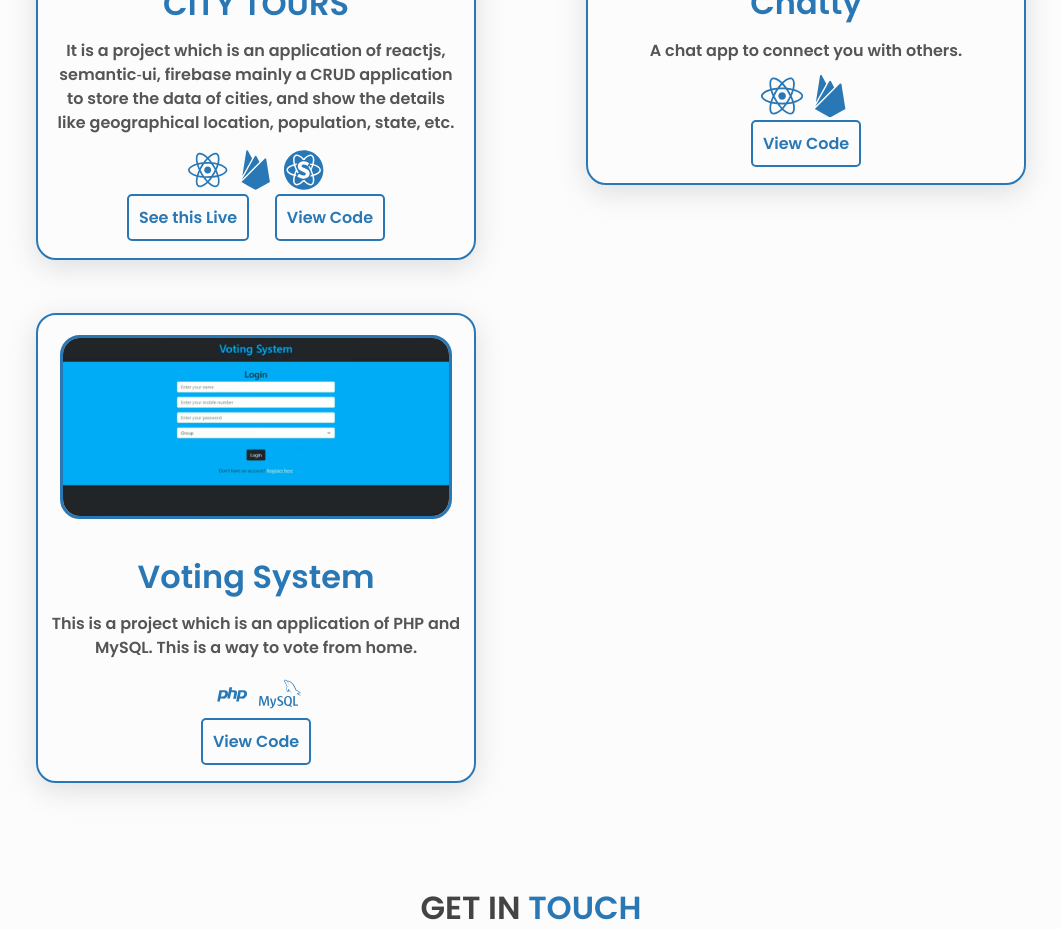
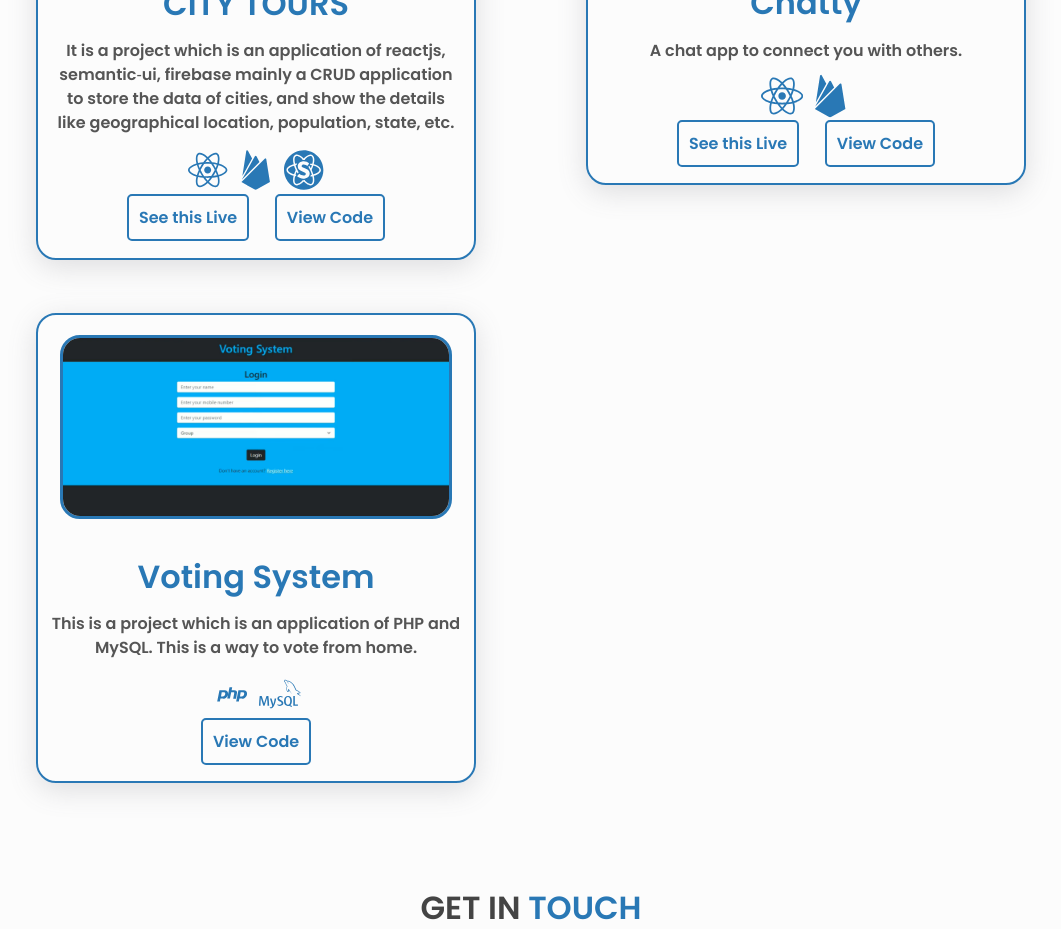
Before and after one commit to Subhransu02/Portfolio, a React (Create React App) app: page / in a window 1280 px wide. Shown: the part 4320-5249 px from the top of the page, without its empty margins (109-1170 px from the left). Built offline with nearby package versions, Linux system fonts and the light colour scheme.

Commit message:
chat added

```diff
--- a/src/Components/Projects/Projects.jsx
+++ b/src/Components/Projects/Projects.jsx
@@ -174,6 +174,15 @@ export const Projects = () => {
                   <SiFirebase />
                 </div>
                 <div>
+                <a
+                    href="https://chatty-rust.vercel.app/"
+                    target="_blank"
+                    rel="noreferrer"
+                  >
+                    <span type="button" className="btns onbt onbt">
+                      See this Live
+                    </span>
+                  </a>
                   <a
                     href="https://github.com/Subhransu02/chatty"
                     target="_blank"
```
